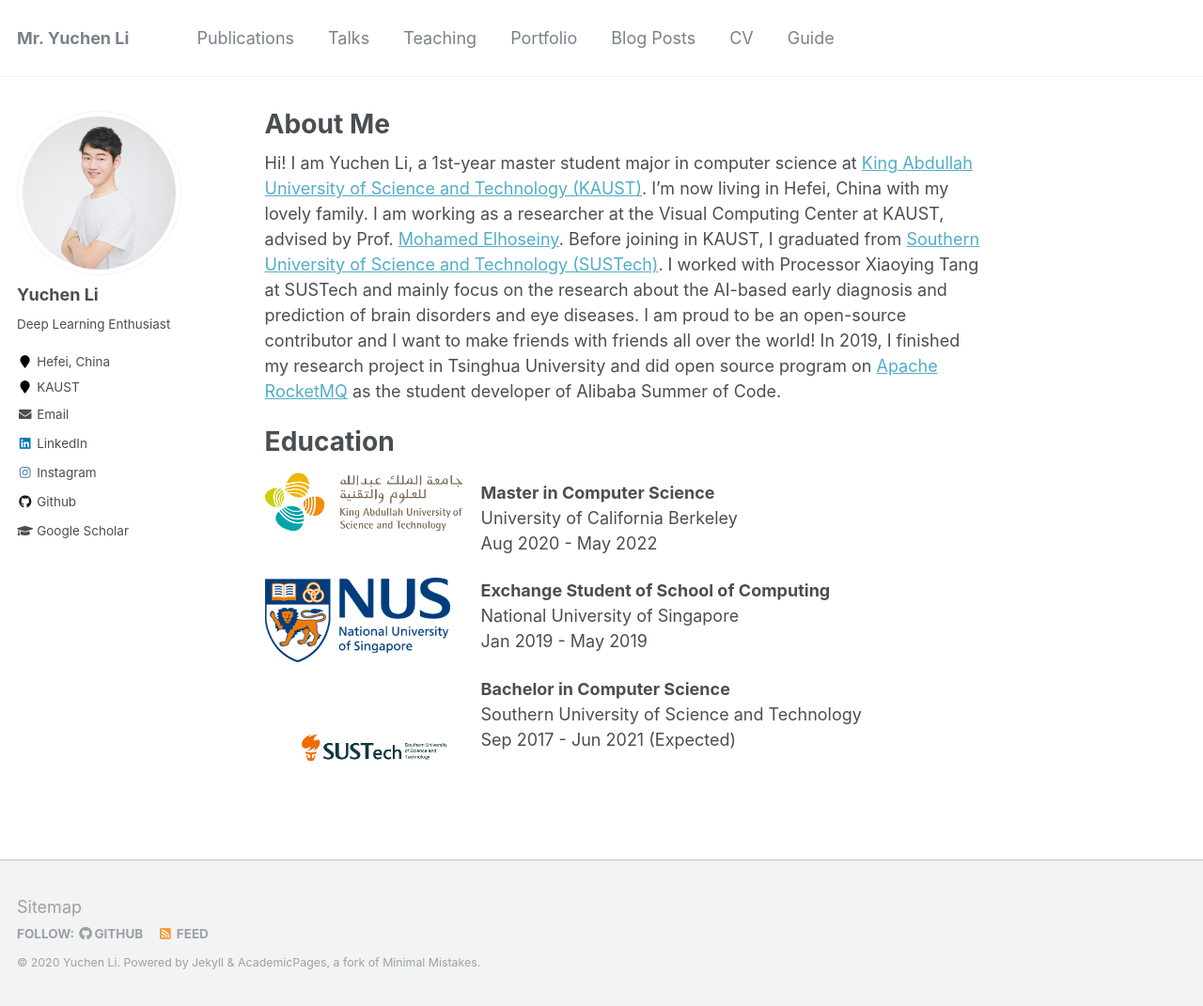
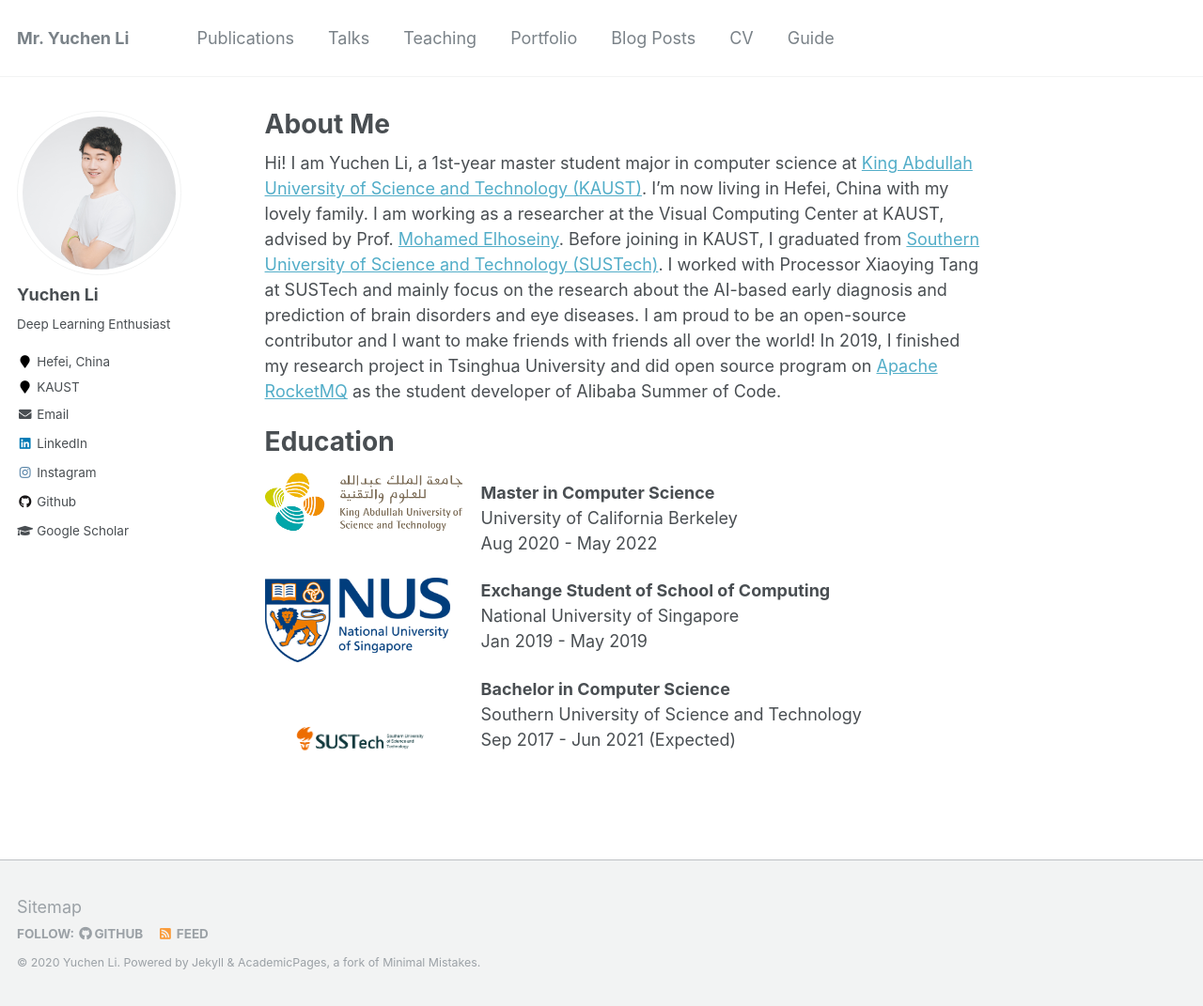
Before and after one commit to yuchenlichuck/me, a Jekyll site: the page built from _pages/about.md, in a window 1280 px wide and 1071 px high. Shown: the whole window at 94% size. Built offline with Jekyll 4.4.1, drawn with Linux system fonts in a browser that asks for light colours.

Commit message:
config.yml

```diff
--- a/_pages/about.md
+++ b/_pages/about.md
@@ -20,7 +20,7 @@ Aug 2020 - May 2022</p>
 National University of Singapore<br />
 Jan 2019 - May 2019</p>
 
-<p><img src="../images/SUSTech.png" alt="NUS" width="230px" style="float:left"/></p>
+<p><img src="../images/SUSTech.png" alt="SUSTech" width="200px" style="float:left"/></p>
 <p style="margin-left:230px"><b>Bachelor in Computer Science</b><br />
 Southern University of Science and Technology<br />
 Sep 2017 - Jun 2021 (Expected)</p>
```
